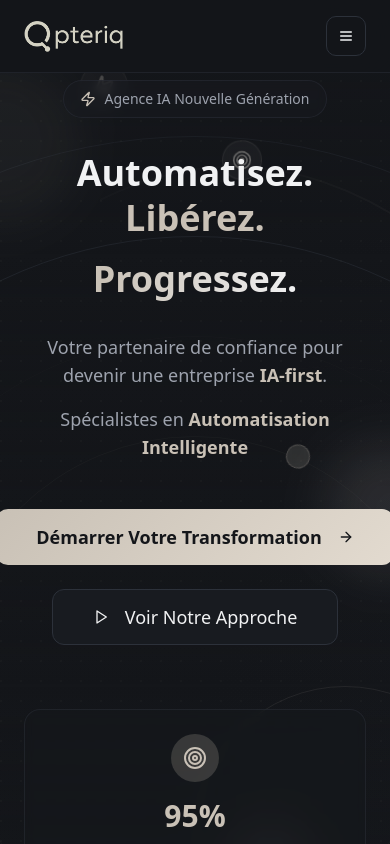
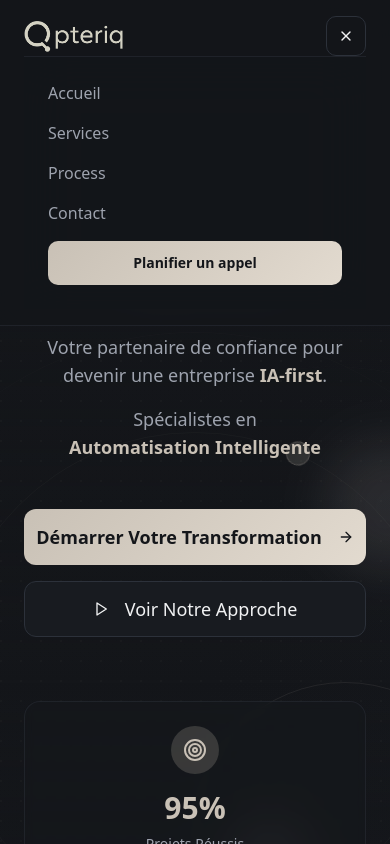
Before and after one commit to piraxe15/opteriq-new, a React (Vite) app: page / in a window 390 px wide. Both pictures are taken after a click on the button 346 px from the left and 36 px from the top of the page. Shown: the top 844 px of the page. Built offline with nearby package versions, Linux system fonts and the light colour scheme.

Commit message:
Fix mobile display issues
Fixes mobile display issues with the menu button, "Get Started" button, and animated text scrolling.

```diff
--- a/src/components/Header.tsx
+++ b/src/components/Header.tsx
@@ -1,8 +1,10 @@
 import { Button } from "@/components/ui/button";
-import { Menu } from "lucide-react";
+import { Menu, X } from "lucide-react";
+import { useState } from "react";
 import AnimatedText from "./AnimatedText";
 
 const Header = () => {
+  const [isMenuOpen, setIsMenuOpen] = useState(false);
   const keywords = ["Intelligence", "Automatisation", "Innovation", "Performance"];
 
   return (
@@ -50,11 +52,39 @@ const Header = () => {
             <Button variant="modern" size="lg" className="hidden md:inline-flex" onClick={() => window.open('https://calendly.com/aitallaktarik/appel-strategique', '_blank')}>
               Planifier un appel
             </Button>
-            <Button variant="outline" size="icon" className="md:hidden">
-              <Menu className="h-4 w-4" />
+            <Button
+              variant="outline"
+              size="icon"
+              className="md:hidden"
+              onClick={() => setIsMenuOpen(!isMenuOpen)}
+            >
+              {isMenuOpen ? <X className="h-4 w-4" /> : <Menu className="h-4 w-4" />}
             </Button>
           </div>
         </div>
+
+        {/* Menu mobile */}
+        {isMenuOpen && (
+          <div className="md:hidden bg-background/95 backdrop-blur-xl border-t border-border/50">
+            <nav className="flex flex-col space-y-4 p-6">
+              <a href="#accueil" className="text-muted-foreground hover:text-primary transition-colors" onClick={() => setIsMenuOpen(false)}>
+                Accueil
+              </a>
+              <a href="#services" className="text-muted-foreground hover:text-primary transition-colors" onClick={() => setIsMenuOpen(false)}>
+                Services
+              </a>
+              <a href="#process" className="text-muted-foreground hover:text-primary transition-colors" onClick={() => setIsMenuOpen(false)}>
+                Process
+              </a>
+              <a href="#contact" className="text-muted-foreground hover:text-primary transition-colors" onClick={() => setIsMenuOpen(false)}>
+                Contact
+              </a>
+              <Button variant="modern" size="lg" className="w-full" onClick={() => window.open('https://calendly.com/aitallaktarik/appel-strategique', '_blank')}>
+                Planifier un appel
+              </Button>
+            </nav>
+          </div>
+        )}
       </div>
     </header>
   );
--- a/src/components/ModernHero.tsx
+++ b/src/components/ModernHero.tsx
@@ -78,21 +78,23 @@ const ModernHero = () => {
             </p>
             <p>
               Spécialistes en{" "}
-              <AnimatedText
-                words={capabilities}
-                className="text-primary font-bold"
-                speed={2000}
-              />
+              <span className="inline-block min-w-[200px] text-left">
+                <AnimatedText
+                  words={capabilities}
+                  className="text-primary font-bold"
+                  speed={2000}
+                />
+              </span>
             </p>
           </div>
 
           {/* Boutons d'action */}
-          <div className="flex flex-col sm:flex-row gap-6 justify-center items-center mb-16 animate-fade-in" style={{ animationDelay: '0.6s' }}>
-            <Button variant="hero" size="xl" className="group" onClick={() => window.open('https://calendly.com/aitallaktarik/appel-strategique', '_blank')}>
+          <div className="flex flex-col gap-4 justify-center items-center mb-16 animate-fade-in w-full max-w-md mx-auto" style={{ animationDelay: '0.6s' }}>
+            <Button variant="hero" size="xl" className="group w-full" onClick={() => window.open('https://calendly.com/aitallaktarik/appel-strategique', '_blank')}>
               Démarrer Votre Transformation
               <ArrowRight className="ml-2 h-5 w-5 group-hover:translate-x-1 transition-transform" />
             </Button>
-            <Button variant="sleek" size="xl" className="group" onClick={() => document.getElementById('services')?.scrollIntoView({ behavior: 'smooth' })}>
+            <Button variant="sleek" size="xl" className="group w-full" onClick={() => document.getElementById('services')?.scrollIntoView({ behavior: 'smooth' })}>
               <Play className="mr-2 h-5 w-5" />
               Voir Notre Approche
             </Button>
```
